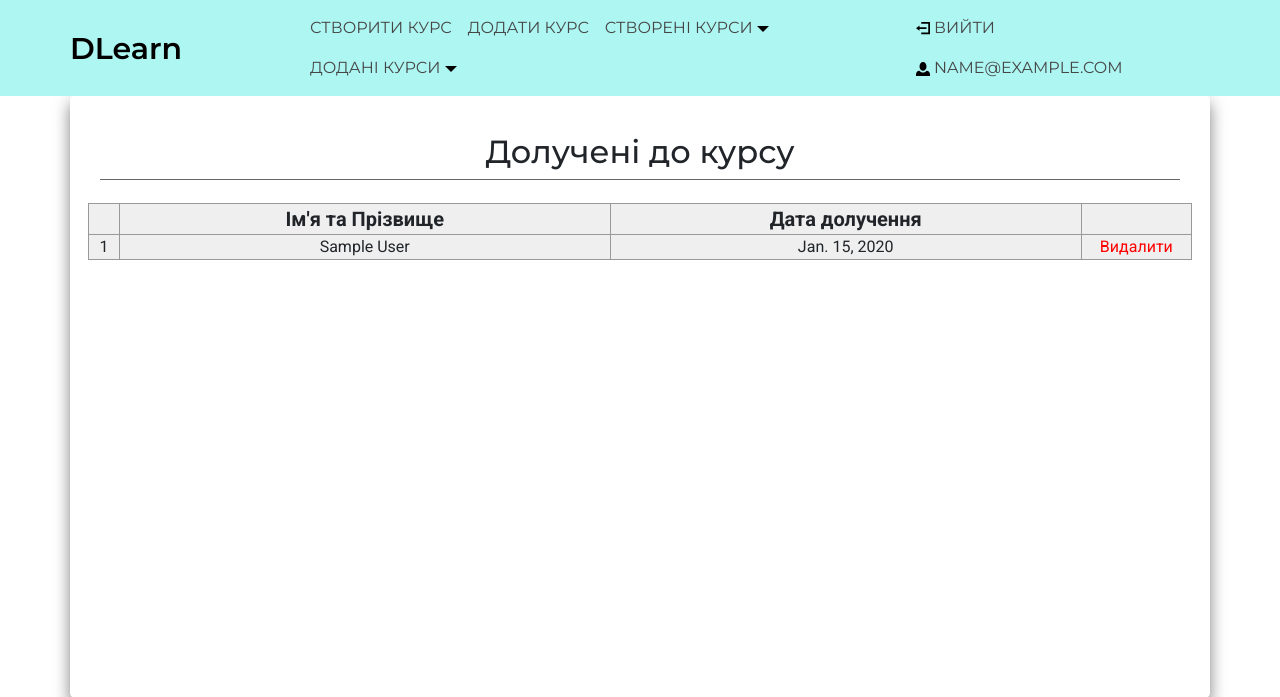
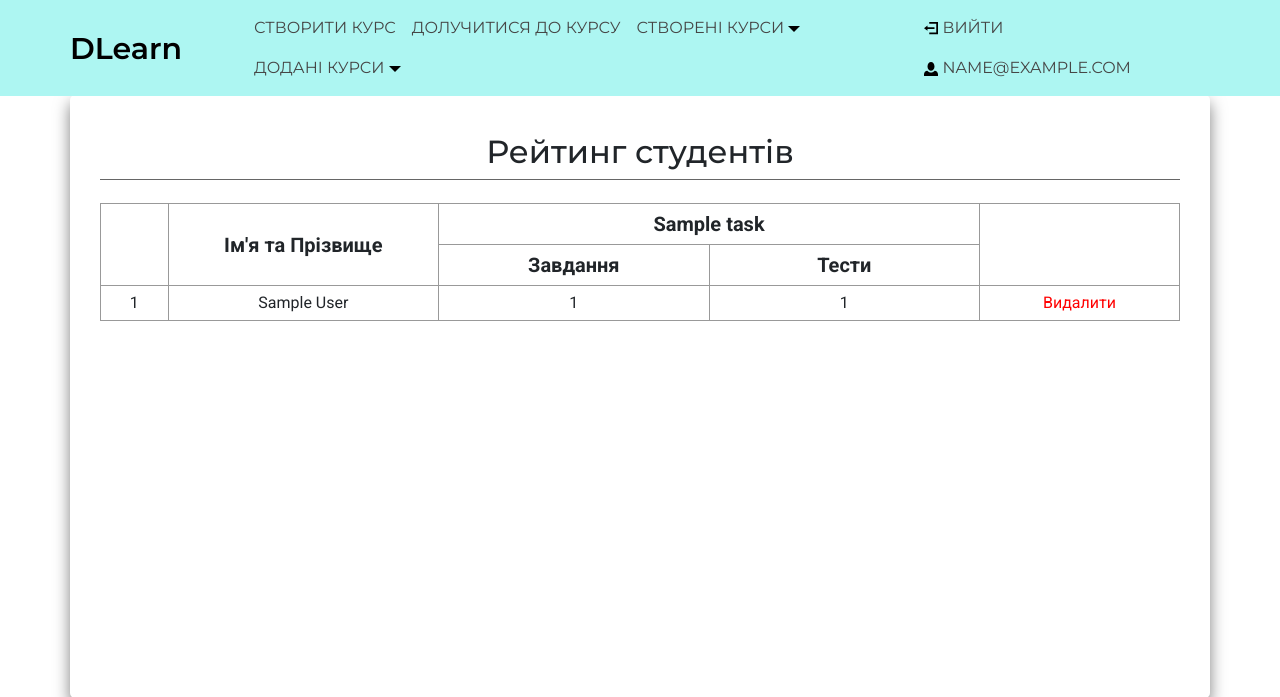
Before and after one commit to xKuroiUsagix/DLearn, a Django app: page /course/1/users/ in a window 1280 px wide. Shown: the top 697 px of the page. Run offline with Django 3.2, Linux system fonts and the light colour scheme; a user stored in the database is signed in; tables that the repository leaves empty hold one stand-in row (values such as "Sample post"); some libraries are stand-ins or nearby versions.

Commit message:
feat(course): add course users rating

```diff
--- a/course/static/course/style.css
+++ b/course/static/course/style.css
@@ -158,6 +158,11 @@ button {
 
 .course-owner-label, .course-group-label {
     font-weight: 500;
+    margin-left: 20px;
+}
+
+.course-group-label {
+    margin-left: -15px;
 }
 
 .course-owner::after, .course-group::after {
@@ -280,10 +285,10 @@ button {
 }
 
 .users-table {
-    border: 1px solid rgb(153, 153, 153);
-    background-color: rgb(239, 239, 239);
     border-radius: 5px;
     border-collapse:collapse;
+    display: block;
+    overflow: auto;
 }
 
 .users-table .table-row:hover {
@@ -291,7 +296,13 @@ button {
 }
 
 .users-table td, th {
+    padding: 5px;
     border: 1px solid rgb(153, 153, 153);
+    min-width: 200px;
+}
+
+.table-counter {
+    min-width: 50px !important;
 }
 
 .users-table th {
--- a/course/templates/course/course_users.html
+++ b/course/templates/course/course_users.html
@@ -9,23 +9,40 @@
 
 <div class="container users-container">
     <div class="row">
-        <h2 class="course-users-header text-center">Долучені до курсу</h2>
+        <h2 class="course-users-header text-center">Рейтинг студентів</h2>
     </div>
     <div class="row text-center">
         <table class="users-table">
             <tr class="headers-row">
-                <th></th>
-                <th>Ім'я та Прізвище</th>
-                <th>Дата долучення</th>
+                <th rowspan="2" class="table-counter"></th>
+                <th rowspan="2">Ім'я та Прізвище</th>
+                {% for task in tasks %}
+                    <th colspan="2">{{ task.name }}</th>
+                {% endfor %}
+                <th rowspan="2"></th>
             </tr>
-            {% for user_course in users_course %}
+            <tr>
+                {% for task in tasks %}
+                    <th>Завдання</th>
+                    <th>Тести</th>
+                {% endfor %}
+            </tr>
+            {% for user, marks in user_marks.items %}
                 <tr class="table-row">
-                    <td>{{ forloop.counter }}</td>
-                    <td class="table-username">{{ user_course.user.first_name }} {{ user_course.user.last_name }}</td>
-                    <td class="table-date">{{ user_course.joined_at.date }}</td>
+                    <td class="table-counter">{{ forloop.counter }}</td>
+                    <td class="table-username">{{ user.first_name }} {{ user.last_name }}</td>
+                    {% for mark in marks %}
+                        {% if mark is None %}
+                            <td>-</td>
+                        {% else %}
+                            <td>{{ mark }}</td>
+                        {% endif %}
+                    {% endfor %}
                     <td class="button-data">
-                        <form action="{% url 'course:kick_user' course.id user_course.user.id %}"></form>
-                        <input type="submit" class="delete-user-btn" value="Видалити">
+                        <form action="{% url 'course:kick_user' course.id user.id %}" method="POST">
+                            {% csrf_token %}
+                            <input type="submit" class="delete-user-btn" value="Видалити">
+                        </form>
                     </td>
                 </tr>
             {% empty %}
--- a/course/templates/course/detail.html
+++ b/course/templates/course/detail.html
@@ -41,7 +41,7 @@
                     <a href="{% url 'task:create' course.id %}"><button class="course-button">Додати Завдання</button></a>
                 </div>
                 <div class="col course-button-col">
-                    <a href="{% url 'course:users' course.id %}"><button class="course-button">Користувачі</button></a>
+                    <a href="{% url 'course:users' course.id %}"><button class="course-button">Рейтинг</button></a>
                 </div>
                 <div class="col course-button-col">
                     <form action="{% url 'course:detail' course.id %}" method="POST">
--- a/course/views.py
+++ b/course/views.py
@@ -1,3 +1,4 @@
+from tkinter import ON
 from django.http.response import HttpResponseForbidden
 from django.shortcuts import redirect, render
 from django.shortcuts import get_object_or_404
@@ -7,7 +8,8 @@ from django.utils.translation import gettext_lazy as _
 
 from authentication.errors import ErrorMessages
 from authentication.models import CustomUser
-from task.models import Task
+from task.models import Task, UserTask
+from quiz.models import Quiz, UserResult
 from .models import Course, UserCourse
 from .forms import CourseCreateForm, CourseJoinForm, CourseUpdateForm
 
@@ -78,7 +80,7 @@ class CourseJoinView(View):
             error_messages.append(ErrorMessages.BAD_PASSWORD_OR_JOINCODE_ERROR)
         if UserCourse.objects.filter(user=request.user, course=course):
             error_messages.append(ErrorMessages.USER_ALREADY_JOINED_ERROR)
-        if course.owner == request.user:
+        if course and course.owner == request.user:
             error_messages.append(ErrorMessages.USER_IS_OWNER_ERROR)
 
         if error_messages:
@@ -214,9 +216,47 @@ class UserCourseView(View):
 
     def get(self, request, course_id):
         course = get_object_or_404(Course, id=course_id)
+        course_tasks = Task.objects.filter(course=course)
+        users_course = UserCourse.objects.filter(course=course)
+        user_task_quiz = {}
+        task_quiz = {}
+
+        for user_course in users_course:
+            user_task_quiz[user_course.user] = []
+
+        for task in course_tasks:
+            try:
+                task_quiz[task] = Quiz.objects.get(task=task)
+            except ObjectDoesNotExist:
+                task_quiz[task] = '-'
+
+        for user in user_task_quiz.keys():
+            for task, quiz in task_quiz.items():
+                print(task)
+                try:
+                    user_task_quiz[user].append(
+                        UserTask.objects.get(user=user, task=task).mark
+                    )
+                except ObjectDoesNotExist:
+                    user_task_quiz[user].append('-')
+
+                if quiz == '-':
+                    user_task_quiz[user].append('-')
+                else:
+                    try:
+                        user_task_quiz[user].append(
+                            UserResult.objects.get(user=user, quiz=quiz).mark
+                        )
+                    except ObjectDoesNotExist:
+                        user_task_quiz[user].append('-')
+
+        print(user_task_quiz)
+
         context = {
             'course': course,
-            'users_course': UserCourse.objects.filter(course=course)
+            'tasks': course_tasks,
+            'user_marks': user_task_quiz,
+            'users_course': users_course
         }
 
         return render(request, self.template_name, context)
--- a/dlearn/settings.py
+++ b/dlearn/settings.py
@@ -21,6 +21,7 @@ INSTALLED_APPS = [
     'django.contrib.sessions',
     'django.contrib.messages',
     'django.contrib.staticfiles',
+
     'authentication',
     'course',
     'homepage',
--- a/homepage/static/homepage/style.css
+++ b/homepage/static/homepage/style.css
@@ -54,7 +54,7 @@ a {
 .navbar-brand {
     font-weight: 600;
     font-size: 30px;
-    margin-right: 15vh;
+    margin-right: 5vw;
     color: black;
 }
 
--- a/homepage/templates/homepage/_base.html
+++ b/homepage/templates/homepage/_base.html
@@ -26,7 +26,7 @@
                             <a class="nav-link" href="{% url 'course:create' %}">Створити курс</a>
                         </li>
                         <li class="nav-item">
-                            <a class="nav-link" id="openJoinModal" href="#">додати курс</a>
+                            <a class="nav-link" id="openJoinModal" href="#">долучитися до курсу</a>
                         </li>
                         <li class="nav-item">
                             <a class="nav-link drop-button" onclick="showCreatedCourses()" href="#">
--- a/homepage/templates/homepage/index.html
+++ b/homepage/templates/homepage/index.html
@@ -16,7 +16,7 @@
         </div>
         <div class="col-md-6">
           <a href="{% url 'course:join' %}">
-            <button class="homepage-btn add-course-btn">Додати курс</button>
+            <button class="homepage-btn add-course-btn">Долучитися до курсу</button>
           </a>
         </div>
       </div>
--- a/homepage/views.py
+++ b/homepage/views.py
@@ -1,8 +1,5 @@
 from django.shortcuts import render
 from django.views import View
-from authentication.forms import LoginForm
-
-from course.models import UserCourse, Course
 
 
 class IndexView(View):
--- a/quiz/templates/quiz/user-detail.html
+++ b/quiz/templates/quiz/user-detail.html
@@ -63,7 +63,7 @@
     </div>
     {% endfor %}
 
-    {% if is_owner and text_answer %}
+    {% if is_owner %}
         <div class="quiz-detail-submit-div">
             <input type="submit" value="Перевірено" class="quiz-send-button quiz-button">
         </div>
--- a/task/templates/task/detail.html
+++ b/task/templates/task/detail.html
@@ -96,7 +96,7 @@
         {% if not is_owner %}
 
             <!-- user files -->
-            <div class="col-md-3">
+            <div class="col-md-3" style="padding-left: 0;">
                 <div class="col owner-files-container user-files-container">
                     {% for file in user_files %}
                         <div class="row task-file">
```
